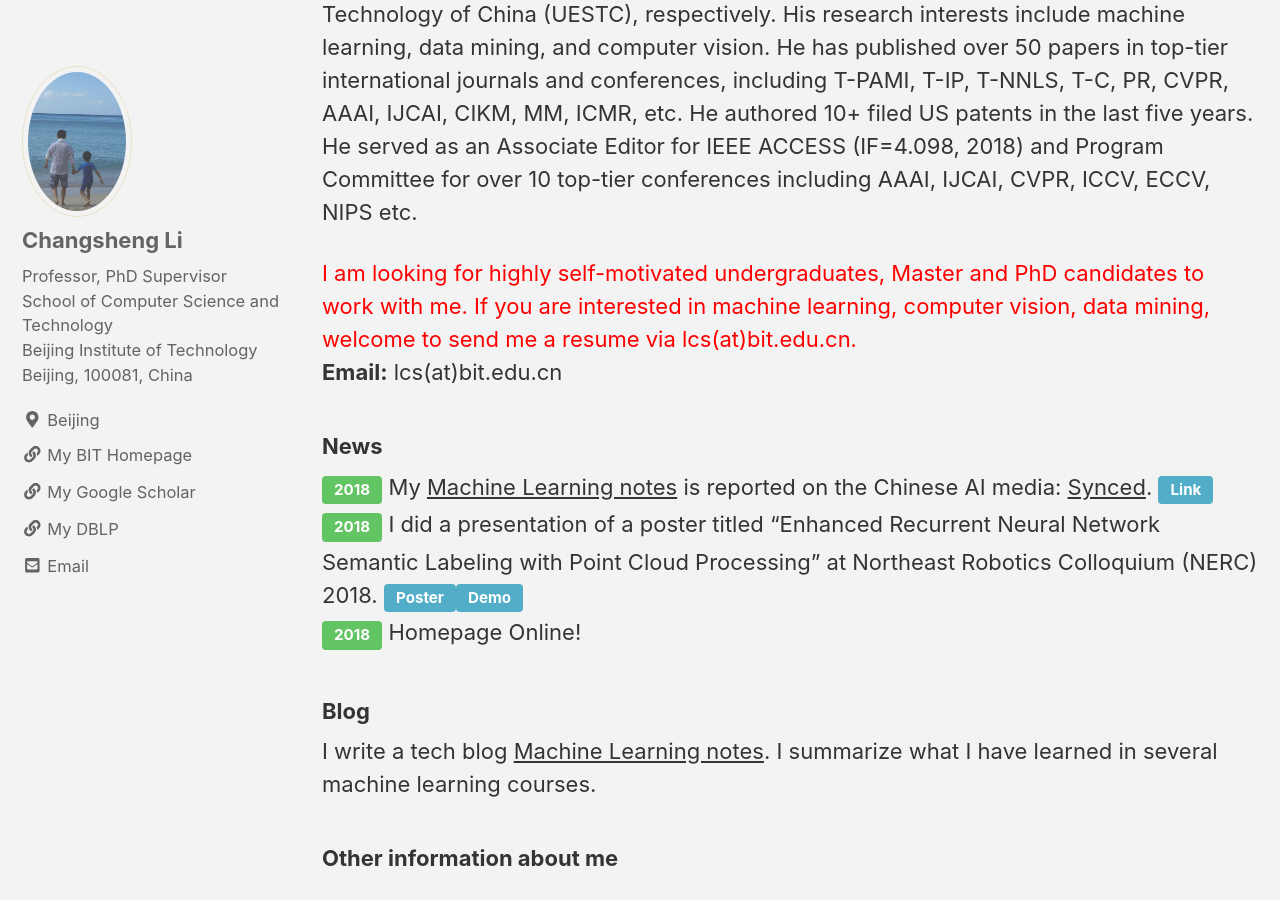
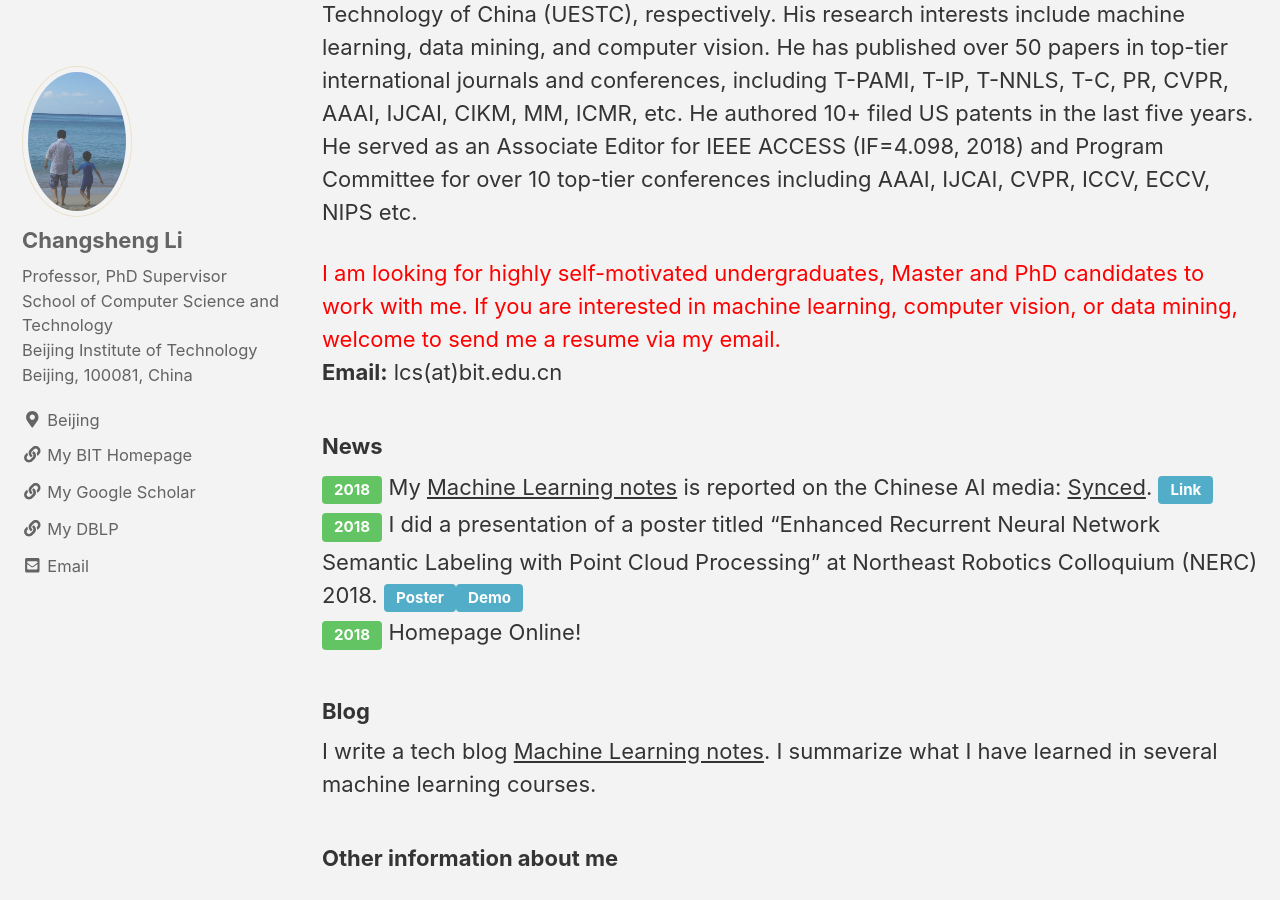
Before and after one commit to csli-bit/csli-bit.github.io, a Jekyll site: the page built from _pages/index.md, in a window 1280 px wide and 900 px high, scrolled down 363 px. Built offline with Jekyll 4.4.1, drawn with Linux system fonts in a browser that asks for light colours; nearby versions of some CDN libraries; comment, search, counter and statistics services are not loaded.

Commit message:
Update index.md

```diff
--- a/_pages/index.md
+++ b/_pages/index.md
@@ -11,7 +11,7 @@ He served as an Associate Editor for IEEE ACCESS (IF=4.098, 2018) and Program Co
 
 
 <font color="red"> I am looking for highly self-motivated undergraduates, Master and PhD candidates to work with me.
-If you are interested in machine learning, computer vision, data mining, welcome to send me a resume via lcs(at)bit.edu.cn.</font>
+If you are interested in machine learning, computer vision, or data mining, welcome to send me a resume via my email.</font>
 
 **Email:** lcs(at)bit.edu.cn
 
```
